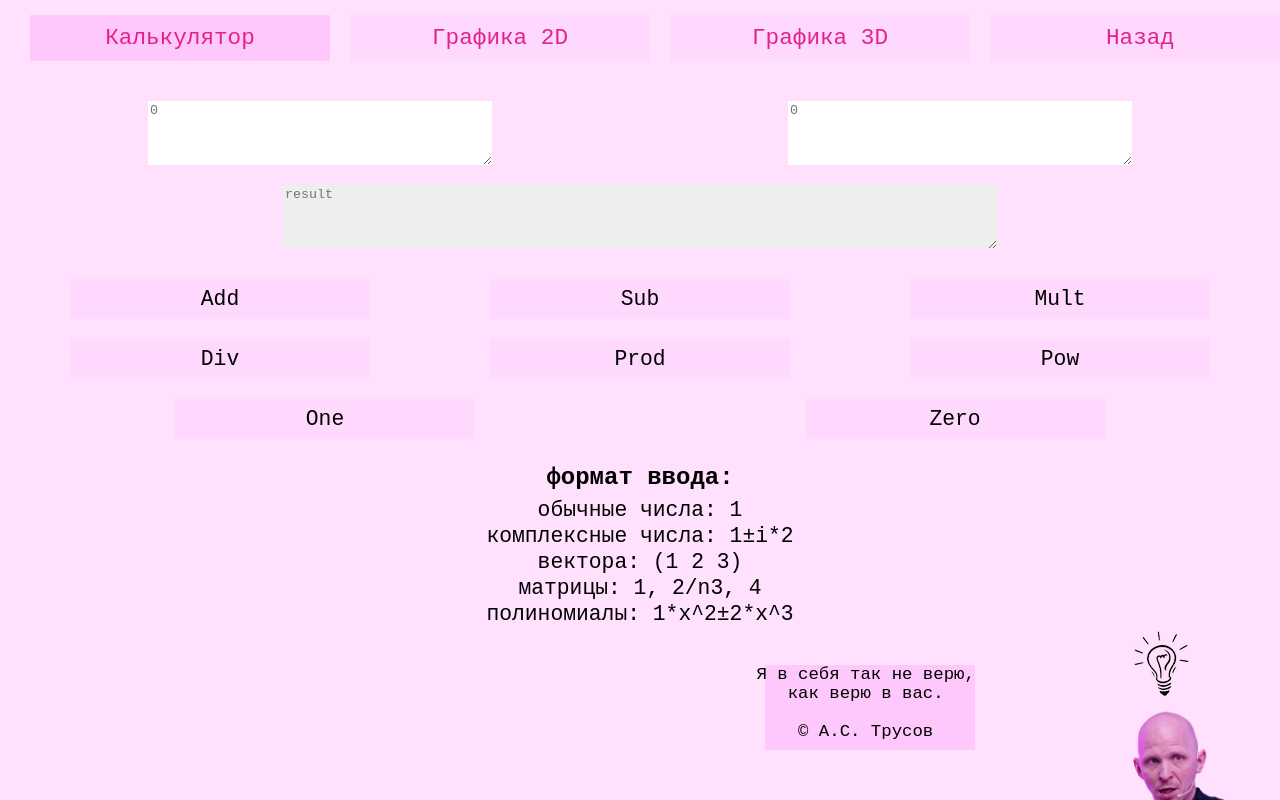
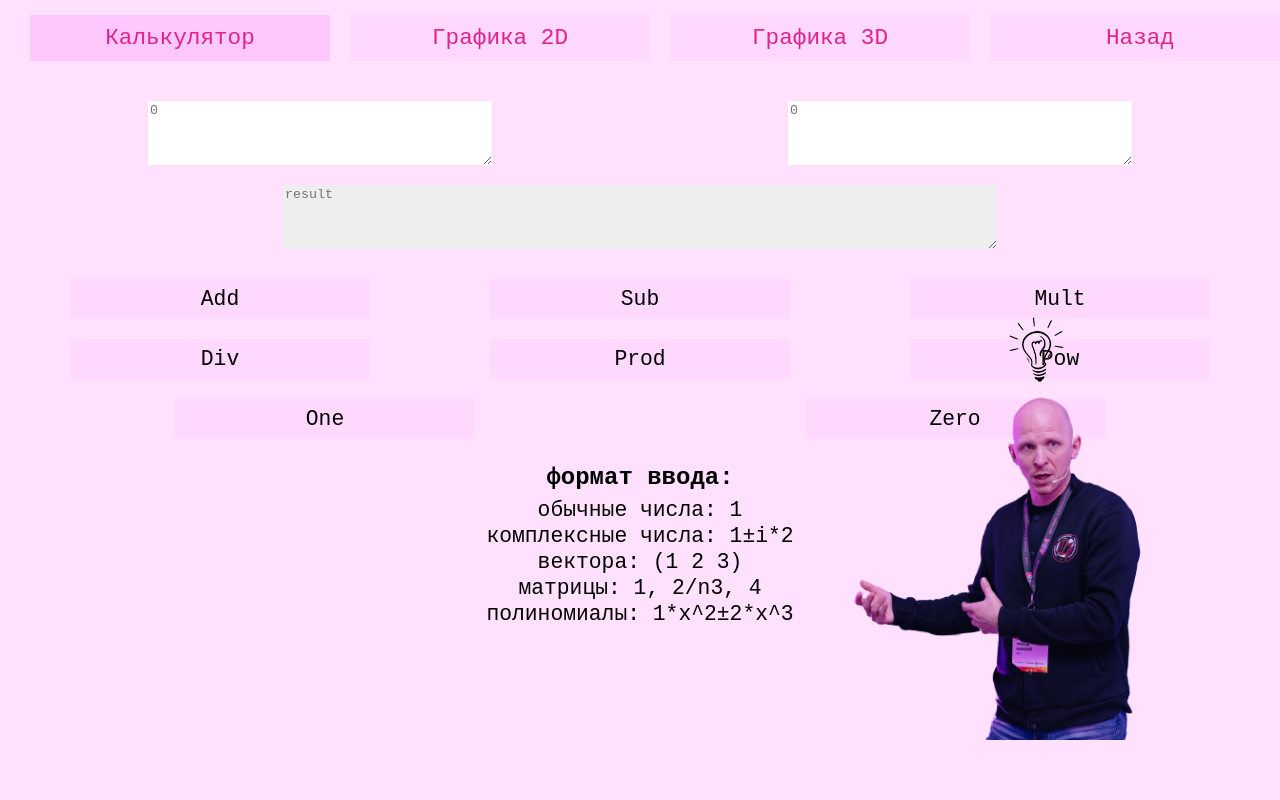
Before and after one commit to Soso4ekkk/voucher, a React (Create React App) app: page / in a window 1280 px wide. Shown: the top 800 px of the page. Built offline with nearby package versions, Linux system fonts and the light colour scheme.

Commit message:
refactored css

```diff
--- a/src/App.css
+++ b/src/App.css
@@ -1,5 +1,10 @@
 .App {
   text-align: center;
+  display: flex;
+  flex-direction: column;
+  position: relative;
+  width: 100%;
+  height: 100%;
 }
 
 .App-logo {
@@ -36,3 +41,9 @@
     transform: rotate(360deg);
   }
 }
+
+.meme-row {
+  position: absolute;
+  top: 50%;
+  left: 50%;
+}
--- a/src/App.js
+++ b/src/App.js
@@ -28,7 +28,8 @@ function App() {
     return (
         <div className="App">
             <BrowserRouter>
-                <Header ROUTES = {ROUTES}/>
+                <div className="header-row"><Header ROUTES = {ROUTES}/></div>
+                <div className="meme-row"><Meme></Meme></div>
                 <Routes>
                     <Route exact path = {ROUTES.MAIN.path} element = {<Calculator/>}/>
                     <Route exact path = {ROUTES.CALCULATOR.path} element = {<Calculator/>}/>
@@ -36,7 +37,6 @@ function App() {
                     <Route exact path = {ROUTES.GRAPH3D.path} element = {<Graph3D/>}/>
                 </Routes>
             </BrowserRouter>
-            <Meme></Meme>
         </div>
     );
 }
--- a/src/components/Meme/meme.css
+++ b/src/components/Meme/meme.css
@@ -3,6 +3,7 @@
     justify-content: end;
     height: 430px;
 }
+
  /******* скрытая часть  *******/
 .hidden_part {
     display: flex;
@@ -19,6 +20,7 @@
     background: #ffc8fc;
     font-size: 13pt;
     font-family: monospace;
+    visibility: hidden;
 }
 
 /********* видимая часть *********/
@@ -47,64 +49,11 @@
     background-image: url('/src/images/bulbActive.png');
 }
 
+.bulb:hover .quote {
+    visibility: visible;
+}
+
 /***** картинка трусова *****/
 .main_picture {
     height: 350px;
 }
-
-
-
-
-/*
-.visible_part {
-    position: fixed;
-    bottom: 350px;
-    right: 112px;
-    z-index: 1;
-    width: 60px;
-    height: 70px;
-    background-size: cover;
-    overflow: hidden;
-    background-image: url('/src/images/lolOne.png');
-    cursor: url(../../images/pointer.png), auto;
-}
-
-.visible_part:hover {
-    background-size: cover;
-    background-image: url('/src/images/lolTwo.png');
-}
-
-
-.visible_part:hover .hidden_part {
-    visibility: visible;
-}
-
-.visible_part:hover .quote {
-    visibility: visible;
-}
-
-
-.hidden_part {
-    position: fixed;
-    visibility: hidden;
-    bottom: -130px;
-    right: 190px;
-}
-
-.quote {
-    position: fixed;
-    visibility: hidden;
-    bottom: 260px;
-    right: 180px;
-    width: 210px;
-    height: 85px;
-    text-align: center;
-    background: #ffc8fc;
-    font-size: 13pt;
-    font-family: monospace;
-}
-
-.hidden_part img {
-    width: 250px;
-    height: 500px;
-}*/
```
